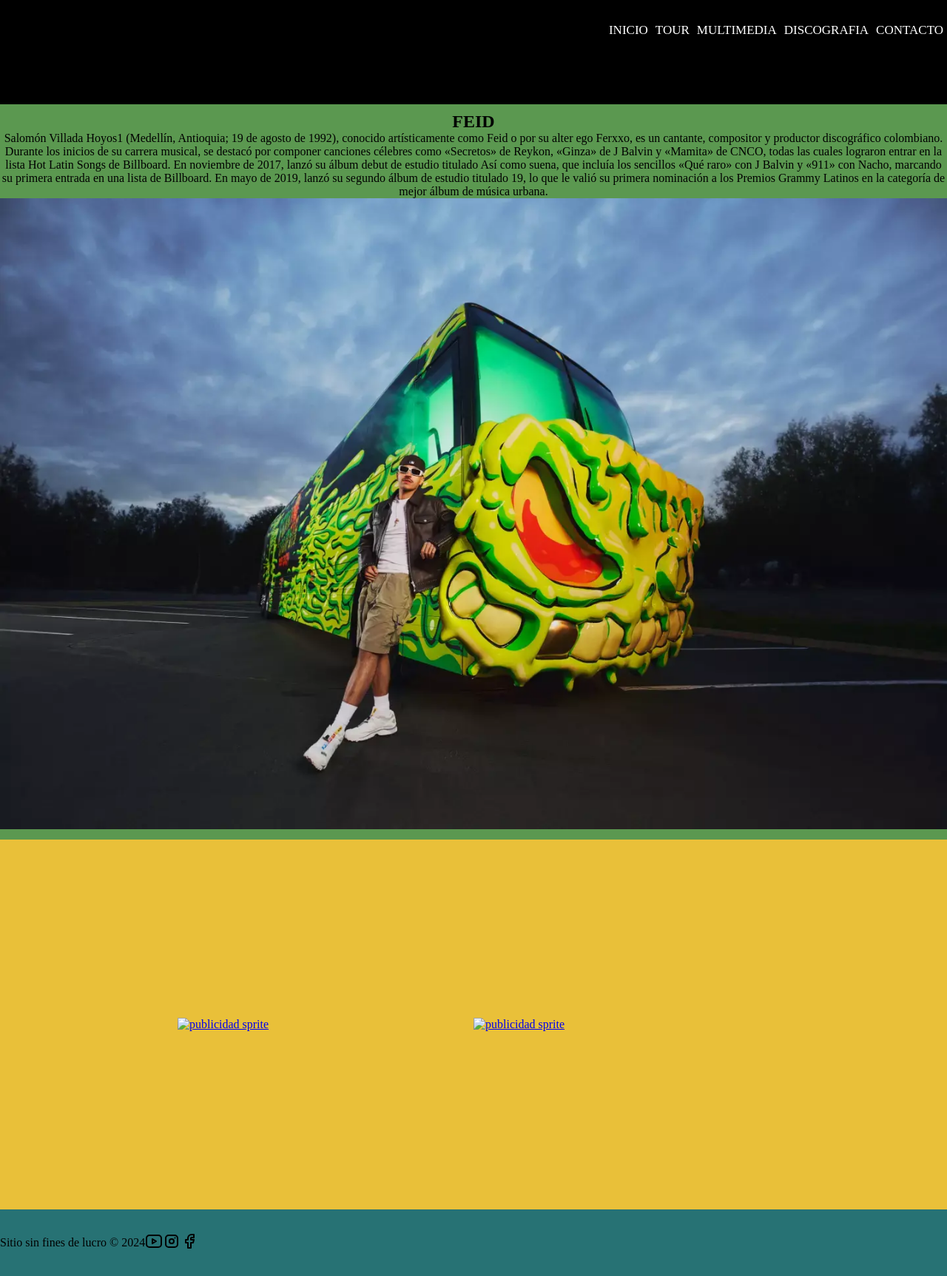
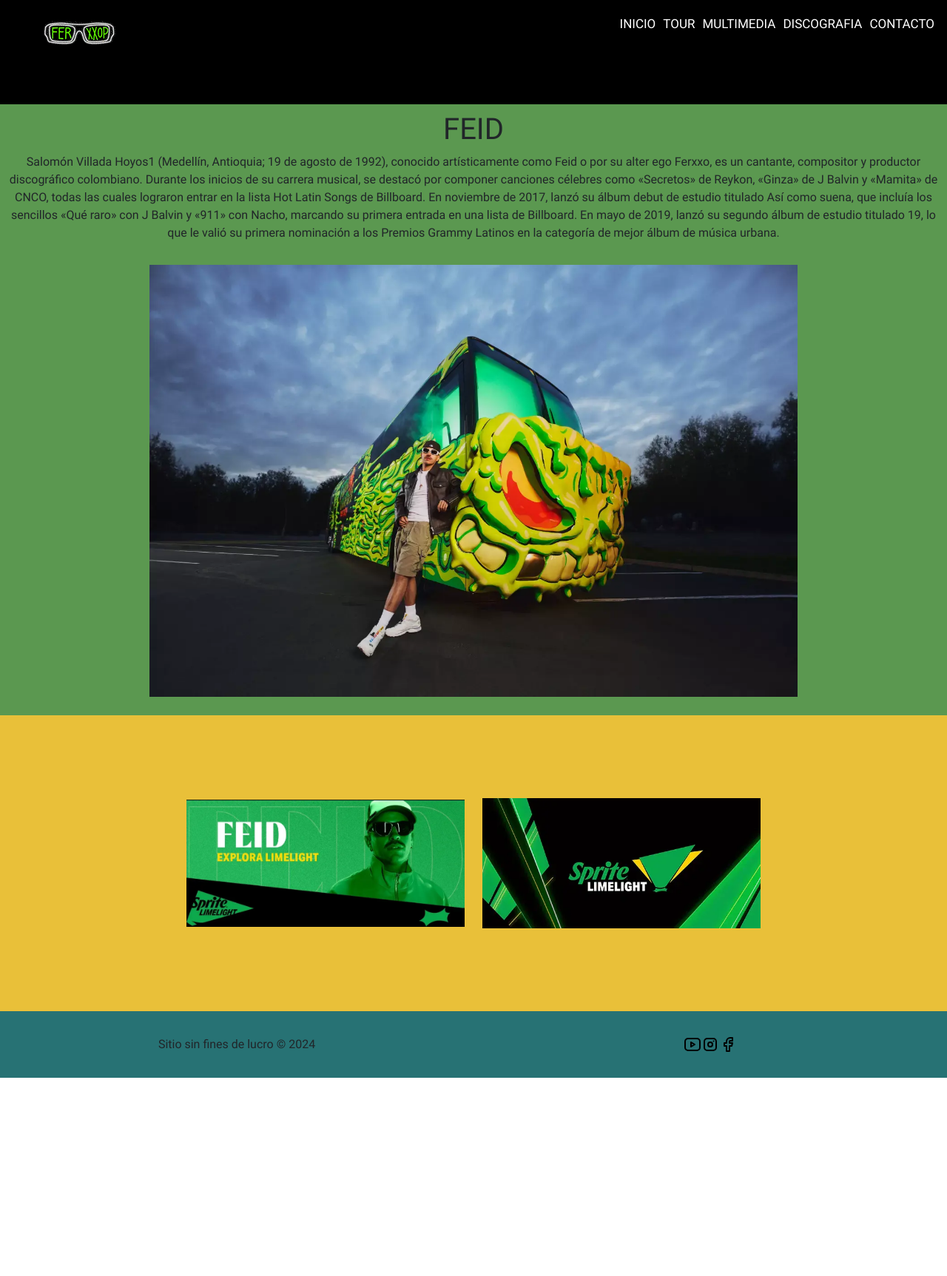
Before and after one commit to martincuezzo/PreEntrega2-DiazCuezzo, a plain HTML site: page index.html in a window 1280 px wide. Shown: the part 59-1784 px from the top of the page at 74% size. After the commit the page ends 1516 px from the top, so only its background shows below. Drawn offline with Linux system fonts and the light colour scheme.

Commit message:
se corrigio tabulaciones y agrego clases de bootstrap a botones, h2 de multimedia, y formulario de consulta

```diff
--- a/css/style.css
+++ b/css/style.css
@@ -3,7 +3,10 @@
     padding: 0;
     box-sizing: border-box;
     font-family: Roboto-Regular;
-
+}
+@font-face {
+    font-family: "Roboto-Regular";
+    src: url("../assets/fonts/Roboto-Regular.ttf");
 }
 img{
     object-fit: fill;
@@ -12,12 +15,11 @@ img{
 
 /* comienza header: div y nav*/
 header{
-    height: 200px;
+    min-height: 200px;
     background-color: #000000;
     align-content: center;
     align-items: center;
-
-}
+    }
 header div{
     display: flex;
     flex-direction: column;
@@ -33,7 +35,6 @@ ul{
     justify-content: center;
     align-items: center;
    }
-
 li{
     list-style: none;
 }
@@ -43,7 +44,6 @@ li{
     text-decoration: none;
     padding: 0 5px;
     border-radius: 7px;
-
 }
 .nav_item:hover {
     background-color: #5B9850;
@@ -54,18 +54,16 @@ li{
 main{
     align-items: center;
     justify-content: center;
-    min-height: 900px;
+    min-height: 600px;
     background-color: #5B9850;
     padding: 10px 0;
     }
-
 section{
     display: flex;
     flex-direction: column;
     align-items: center;
     text-align: center;
-
-}
+    }
 section form label{
      margin: 10px;
  }
@@ -103,6 +101,43 @@ margin:30px 0;
         }
 
  }
+
+
+/*comienza footer */
+footer{
+    align-content: center;
+    align-items: center;
+    display: flex;
+    height: 90px;
+    background-color: #277274;
+}
+footer div{
+    display: flex;
+    justify-content: center;
+    align-items: center;
+}
+footer div p{
+    margin-bottom: 0;
+    }
+footer div img{
+    width: auto;
+}
+
+/* configuracion a cada pagina*/
+
+/* page index */
+
+.index-main-div{
+    max-width: 900px;
+    margin: 15px;
+}
+.main_index{
+    display: flex;
+    flex-direction: row;
+    flex-wrap: wrap;
+    align-items: center;
+    justify-content: center;
+}
 /* comienza page tour */
 .main_tour{
     display: flex;
@@ -116,10 +151,13 @@ margin:30px 0;
     margin: 15px;
 
 }
+main section button a{
+color: white;
+}
 
 /* page discrografia */
 .main_discografia{
-    height: 1600px;
+
     flex-direction: row;
 }
 .main__div{
@@ -160,30 +198,9 @@ margin:30px 0;
     align-items: center;
     justify-content:center;
     display: flex;
-    height: 500px;
+    min-height: 400px;
     background-color: #E9C039;
 }
 .publicidad aside{
     width: 400px;
 }
-
-
-/*comienza footer */
-footer{
-    align-content: center;
-    align-items: center;
-    display: flex;
-    height: 90px;
-    background-color: #277274;
-}
-footer div{
-    display: flex;
-    justify-content: center;
-    align-items: center;
-}
-footer div p{
-    margin-bottom: 0;
-    }
-footer div img{
-    width: auto;
-}
--- a/index.html
+++ b/index.html
@@ -5,74 +5,52 @@
     <meta name="viewport" content="width=device-width, initial-scale=1.0">
     <title>inicio</title>
     <link rel="shortcut icon" href="./assets/icon/x.svg">
+    <link rel="stylesheet" href="./css/bootstrap.min.css">
     <link rel="stylesheet" href="./css/style.css">
+</head>
 
-</head>
-<body>
-            <header>
-                        <div class="img_nav">
-                            <img src=".//assets/images/letrero.gif" alt="">
+<body class="container-fluid">
+    <header class="row">
+        <div class="img_nav col-4 col-sm-2">
+            <img src="./assets/images/letrero.gif" alt="">
         </div>
-
-
-
-                        <nav>
+        <nav class="menu_nav col-8 col-sm-10">
             <ul class="menu_nav">
-                                <li><a class="nav_item" href="../proyecto/index.html">INICIO</a></li>
+            <li><a class="nav_item" href="./index.html">INICIO</a></li>
             <li><a class="nav_item" href="./pages/tour.html">TOUR</a></li>
             <li><a class="nav_item" href="./pages/multimedia.html">MULTIMEDIA</a></li>
             <li><a class="nav_item" href="./pages/discografia.html">DISCOGRAFIA</a></li>
             <li><a class="nav_item" href="./pages/contacto.html">CONTACTO</a></li>
-
             </ul>
         </nav>
     </header>
-
-<main>
-
-
+    <main class="row main_index">
         <section>
             <h1>FEID</h1>
-
             <p>Salomón Villada Hoyos1 (Medellín, Antioquia; 19 de agosto de 1992), conocido artísticamente como Feid o por su alter ego Ferxxo, es un cantante, compositor y productor discográfico colombiano. Durante los inicios de su carrera musical, se destacó por componer canciones célebres como «Secretos» de Reykon, «Ginza» de J Balvin y «Mamita» de CNCO, todas las cuales lograron entrar en la lista Hot Latin Songs de Billboard. En noviembre de 2017, lanzó su álbum debut de estudio titulado Así como suena, que incluía los sencillos «Qué raro» con J Balvin y «911» con Nacho, marcando su primera entrada en una lista de Billboard. En mayo de 2019, lanzó su segundo álbum de estudio titulado 19, lo que le valió su primera nominación a los Premios Grammy Latinos en la categoría de mejor álbum de música urbana.</p>
-
-
-
         </section>
-
-    <div >
+        <div class="index-main-div">
             <img src="./assets/images/7.webp" class="img_main_index" alt="prueba">
         </div>
-
-
     </main>
 
-<div class="publicidad">
-
-
-    <aside>
-
+    <div class="publicidad row">
+        <aside class="col-12 col-sm-6">
             <a href="https://www.coca-cola.com/mx/es/offerings/sprite-limelight/artists/feid" target="_blank">
-            <img src=".//assets/images/publicidad1.webp" alt="publicidad sprite">
+            <img src="./assets/images/publicidad1.webp" alt="publicidad sprite">
             </a>
         </aside>
-    <aside>
-
+        <aside  class="col-12 col-sm-6">
             <a href="https://www.coca-cola.com/mx/es/offerings/sprite-limelight/artists/feid" target="_blank">
-            <img src=".//assets/images/publicidad2.webp" alt="publicidad sprite">
+            <img src="./assets/images/publicidad2.webp" alt="publicidad sprite">
             </a>
-
         </aside>
-
     </div>
-
-        <footer>
-            <div>
-                <p>Sitio sin fines de lucro &copy; 2024 </p>
+    <footer class="row">
+        <div class="col-8 col-sm-6">
+            <p>Sitio sin fines de lucro &copy; 2024</p>
         </div>
-
-
-            <div class="redes">
+        <div class="redes col-4 col-sm-6">
             <a href="https://www.youtube.com/channel/UCoMlNw7o21I7LqL4OsjSYAg">
             <img src="./assets/icon/brand-youtube.svg" alt="youtube de feid">
             </a>
@@ -82,9 +60,9 @@
             <a href="https://www.facebook.com/feidMDE">
             <img src="./assets/icon/brand-facebook.svg" alt="instagram de feid">
             </a>
-
         </div>
     </footer>
-
+<!--este es el JS-->
+<script src="./js/bootstrap.bundle.min.js"></script>
 </body>
 </html>
```
Also changed, not shown: pages/contacto.html (+4 -9 lines), pages/discografia.html (+5 -18 lines), pages/multimedia.html (+2 -9 lines), pages/tour.html (+2 -9 lines). Lines whose indentation alone changed are shown as unchanged.
